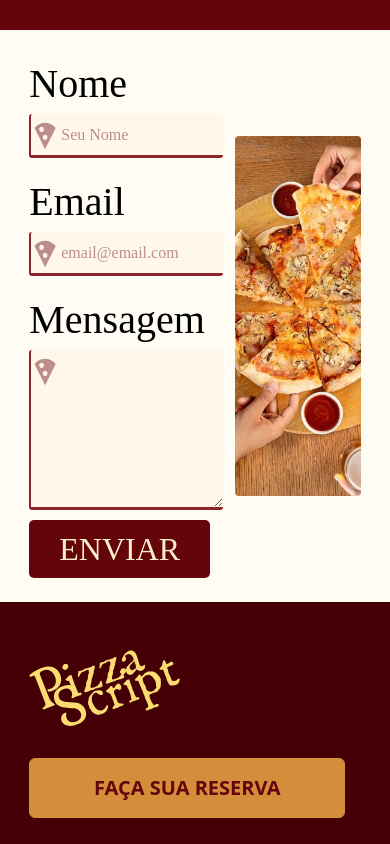
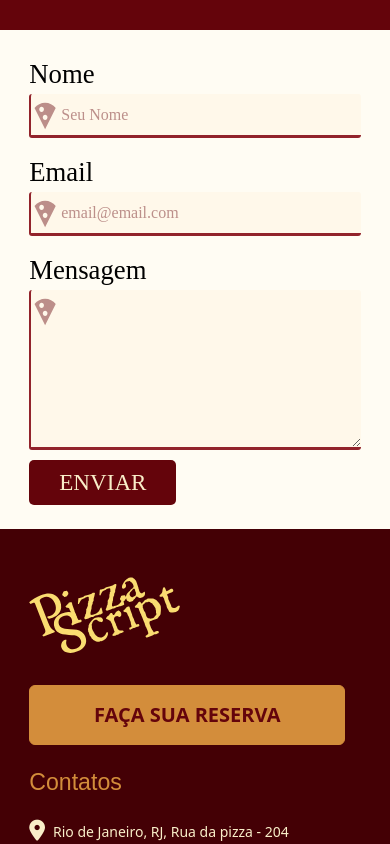
Before and after one commit to Yancap/pizzaria-react, a React (Create React App) app: page /contatos in a window 390 px wide. Shown: the top 844 px of the page. Built offline with nearby package versions, Linux system fonts and the light colour scheme; a web font is replaced by a local one.

Commit message:
responsivo do contatos

```diff
--- a/src/pages/contacts/Contacts.js
+++ b/src/pages/contacts/Contacts.js
@@ -13,7 +13,7 @@ export const Contacts = () => {
     <main>
         <Head title='Contatos' />
         <section className='container-fluid py-4 d-flex justify-content-between'>
-            <Form className='col-7' onSubmit={handleSubmit}>
+            <Form onSubmit={handleSubmit}>
                 <ContainerLabel>
                     <Label htmlFor='name' >Nome</Label>
                     <Input id='name' type='text' value={form.name} onChange={handleChange} placeholder='Seu Nome' required/>
@@ -28,7 +28,6 @@ export const Contacts = () => {
                     {success ? <Message>Enviado com Sucesso</Message> : (error ? <Message className='error'>{error}</Message>: null)}
                 </ContainerLabel>
                 {loading ? <Submit disabled>ENVIANDO</Submit> : <Submit>ENVIAR</Submit>}
-
             </Form>
             <ContainerImage />
         </section>
--- a/src/pages/contacts/Forms.js
+++ b/src/pages/contacts/Forms.js
@@ -4,7 +4,7 @@ import rodizio from './pizzaria-3.jpg'
 
 export const Label = styled.label`
     font-family: 'Gabriela';
-    font-size: 40px;
+    font-size: calc(2rem + 0.7vw);
     color: #000000;
     position: relative;
     &::after{
@@ -17,6 +17,9 @@ export const Label = styled.label`
         height: 32px;
         background-image: url(${pizza});
         background-size: cover;
+    }
+    @media screen and (max-width: 450px){
+        font-size: calc(1.5rem + 0.7vw);
     }
 
 `
@@ -61,7 +64,7 @@ export const Submit = styled.button`
     background-color: #64040B;
     color: #F9EEC9;
     font-family: 'Gabriela';
-    font-size: 2rem;
+    font-size: calc(1.2rem + 1vw);
     padding: 5px 30px;
     &:disabled{
         background-color: #FFF8EA;
@@ -93,9 +96,15 @@ export const ContainerImage = styled.div`
     background-position: center;
     border-radius: 4px;
     align-self: center;
+    @media screen and (max-width: 650px){
+        display: none;
+    }
 `
 export const Form = styled.form`
-
+    width: 58%;
+    @media screen and (max-width: 650px){
+        width: 100%;
+    }
 `
 export const Message = styled.span`
     margin: 10px 0px;
```
